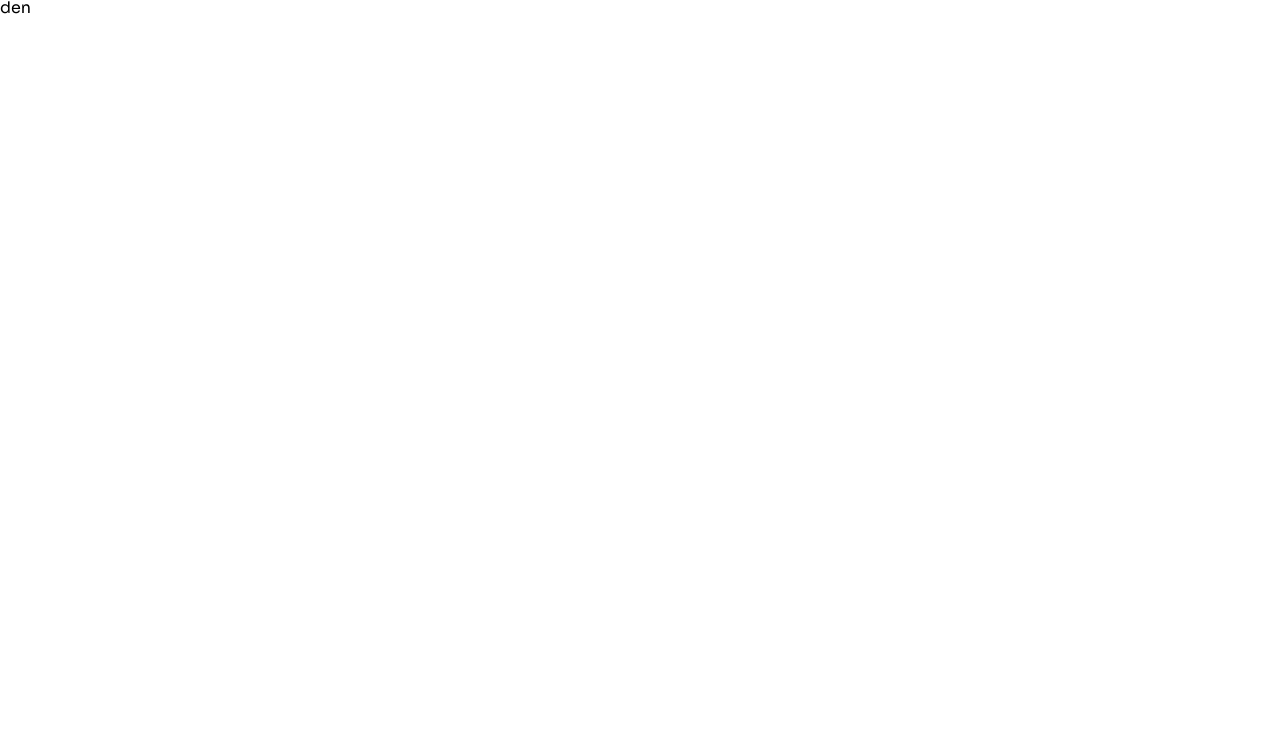
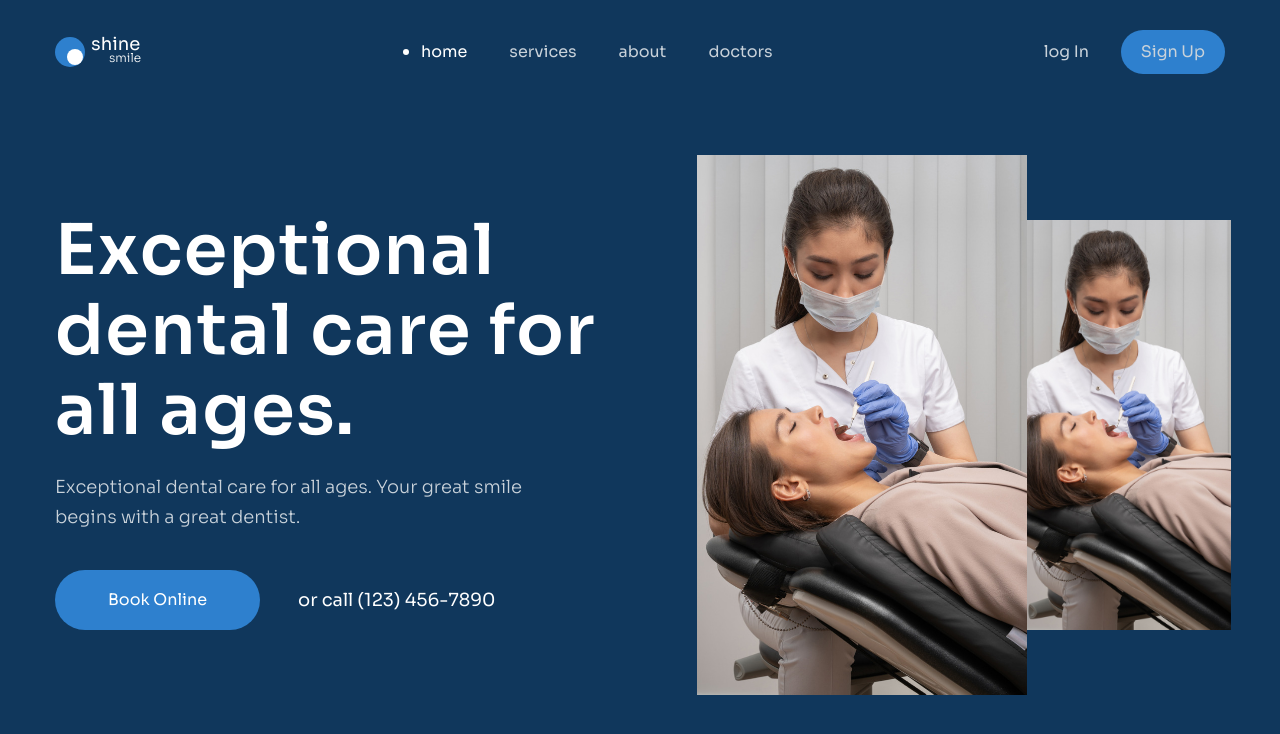
Before and after one commit to duc180695/htmcss-project-03, a plain HTML site: page index.html in a window 1280 px wide. Drawn offline with Linux system fonts and the light colour scheme.

Commit message:
init add .

```diff
--- a/assets/css/style.css
+++ b/assets/css/style.css
@@ -8,3 +8,192 @@ body {
   font-size: 1.6rem;
   font-family: "sora", sans-serif;
 }
+:root {
+  --header-bg: rgba(16, 55, 92, 1);
+}
+/* ------ */
+a {
+  text-decoration: none;
+}
+.btn {
+  display: inline-block;
+  padding: 0.8rem 2rem;
+  min-width: 104px;
+  border-radius: 2.2rem;
+  background-color: rgba(46, 128, 206, 1);
+  color: #fff;
+  font-size: 16px;
+  font-weight: 400;
+}
+.btn:hover {
+  opacity: 0.9;
+  cursor: pointer;
+}
+/* header==== */
+.header {
+  padding-top: 3rem;
+  min-height: 100vh;
+  background-color: var(--header-bg);
+}
+.container {
+  width: 1170px;
+  max-width: calc(100% - 48px);
+  margin: 0 auto;
+}
+.header-top {
+  display: flex;
+  align-items: center;
+}
+.header .logo {
+  display: flex;
+  align-items: center;
+  font-size: 1rem;
+}
+.header .logo__circle {
+  position: relative;
+  width: 3em;
+  height: 3em;
+  border-radius: 50%;
+  background-color: rgba(46, 128, 206, 1);
+}
+.header .logo__circle::after {
+  content: "";
+  position: absolute;
+  width: 1.6em;
+  height: 1.6em;
+  border-radius: 50%;
+  background-color: #fff;
+  left: 1.2em;
+  top: 1.2em;
+  z-index: 1;
+}
+.header .logo__text {
+  margin-left: 0.6em;
+  width: 5em;
+  min-height: 3.1em;
+  line-height: 1.4em;
+}
+.logo__brand--1 {
+  color: #fff;
+  font-size: 1.8em;
+  font-weight: 400;
+}
+.logo__brand--2 {
+  text-align: right;
+  color: #fff;
+  font-size: 1.2em;
+  font-weight: 300;
+}
+/* ---navbar==== */
+.navbar__list {
+  display: flex;
+  padding-left: 30.4rem;
+  margin-left: -4.2rem;
+}
+.navbar__item + .navbar__item {
+  margin-left: 4.2rem;
+}
+.navbar__link {
+  color: #c9d2da;
+  font-size: 1.6rem;
+  line-height: 2.8rem;
+}
+.navbar__link--active {
+  position: relative;
+  color: #fff;
+  font-size: 16px;
+  padding-left: 18px;
+}
+.navbar__link:hover {
+  color: #fff;
+  text-shadow: 1px 0 0 currentColor;
+}
+.navbar__link--active::after {
+  content: "";
+  position: absolute;
+  width: 6px;
+  height: 6px;
+  border-radius: 50%;
+  background-color: #fff;
+  top: 50%;
+  left: 0;
+  transform: translateY(-50%);
+}
+/* --action=== */
+.header-action {
+  margin-left: auto;
+}
+.header-action__btn {
+  color: #c9d2da;
+  font-size: 1.6rem;
+  line-height: 2.8rem;
+}
+.header-action__btn + .header-action__btn {
+  margin-left: 28px;
+}
+/* -----hero==== */
+.hero {
+  margin-top: 7.6rem;
+  display: flex;
+  align-items: center;
+}
+/* hero-content */
+.hero__content {
+  padding-bottom: 7rem;
+}
+.hero__heading {
+  padding-top: 6rem;
+  color: #fff;
+  font-size: 7rem;
+  font-style: normal;
+  font-weight: 600;
+  line-height: 8rem;
+  letter-spacing: 1.4px;
+}
+.hero__desc {
+  width: 46.8rem;
+  margin-top: 2.2rem;
+  color: #c9d2da;
+  font-size: 1.8rem;
+  font-weight: 300;
+  line-height: 3rem;
+}
+.hero__row {
+  display: flex;
+  align-items: center;
+  margin-top: 3.8rem;
+}
+.hero__btn {
+  height: 6rem;
+  width: 20.5rem;
+  border-radius: 3rem;
+  display: flex;
+  align-items: center;
+  justify-content: center;
+}
+.hero__phone {
+  margin-left: 3.8rem;
+  color: #fff;
+  font-size: 18px;
+  font-weight: 400;
+  line-height: 30px;
+}
+/* hero--media */
+.hero__image {
+  display: flex;
+  align-items: center;
+}
+.hero__media--thumb {
+  width: 330px;
+  height: 540px;
+  object-fit: cover;
+  z-index: 1;
+  margin-right: -6px;
+  z-index: 2;
+}
+.hero__media--thumb + .hero__media--thumb {
+  width: 210px;
+  height: 410px;
+  object-fit: cover;
+  z-index: 1;
+}
--- a/index.html
+++ b/index.html
@@ -80,6 +80,74 @@
     <title>Shine Smile</title>
   </head>
   <body>
-    <h1>den</h1>
+    <header class="header">
+      <div class="container">
+        <!-- -header-top -->
+        <div class="header-top">
+          <!-- logo -->
+          <a href="#!">
+            <div class="logo">
+              <div class="logo__circle"></div>
+              <div class="logo__text">
+                <div class="logo__brand--1">shine</div>
+                <div class="logo__brand--2">smile</div>
+              </div>
+            </div>
+          </a>
+          <!-- navbar -->
+          <nav class="navbar">
+            <ul class="navbar__list">
+              <li class="navbar__item">
+                <a href="#!" class="navbar__link navbar__link--active">home</a>
+              </li>
+              <li class="navbar__item">
+                <a href="#!" class="navbar__link">services</a>
+              </li>
+              <li class="navbar__item">
+                <a href="#!" class="navbar__link">about</a>
+              </li>
+              <li class="navbar__item">
+                <a href="#!" class="navbar__link">doctors</a>
+              </li>
+            </ul>
+          </nav>
+          <!-- action -->
+          <div class="header-action">
+            <a href="#!" class="header-action__btn">log In</a>
+            <a href="#!" class="header-action__btn btn">Sign Up</a>
+          </div>
+        </div>
+        <!-- hero -->
+        <section class="hero">
+          <!-- hero-content -->
+          <section class="hero__content">
+            <h1 class="hero__heading">Exceptional dental care for all ages.</h1>
+            <p class="hero__desc">
+              Exceptional dental care for all ages. Your great smile begins with
+              a great dentist.
+            </p>
+            <div class="hero__row">
+              <a href="#!" class="hero__btn btn">Book Online</a>
+              <span class="hero__phone">or call (123) 456-7890</span>
+            </div>
+          </section>
+          <!-- hero--media -->
+          <div class="hero__media">
+            <figure class="hero__image">
+              <img
+                src="./assets/img/media-hero.png"
+                alt=""
+                class="hero__media--thumb"
+              />
+              <img
+                src="./assets/img/media-hero.png"
+                alt=""
+                class="hero__media--thumb"
+              />
+            </figure>
+          </div>
+        </section>
+      </div>
+    </header>
   </body>
 </html>
```
Also changed, not shown: assets/img/media-hero.png (added).
